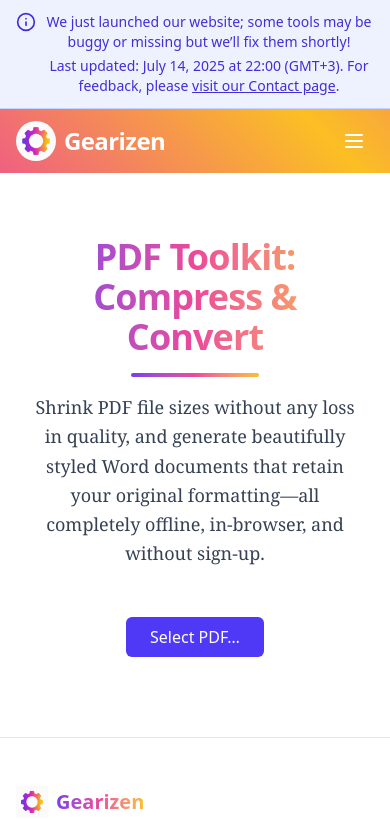
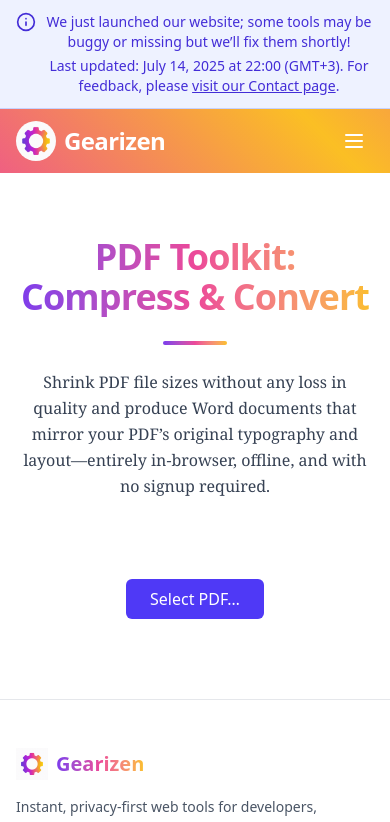
Before and after one commit to tahir-ozcan/gearizen, a Next.js app: page /tools/pdf-toolkit in a window 390 px wide. Shown: the top 822 px of the page. Built offline with nearby package versions, Linux system fonts and the light colour scheme.

Commit message:
Update project to latest local state

```diff
--- a/app/tools/pdf-toolkit/pdf-toolkit-client.tsx
+++ b/app/tools/pdf-toolkit/pdf-toolkit-client.tsx
@@ -71,7 +71,7 @@
       const buf = await uploadFile.arrayBuffer();
       const pdf = await pdfjsLib.getDocument({ data: buf }).promise;
 
-      // Build paragraphs array
+      // Build paragraphs array & preview
       const paragraphs: Paragraph[] = [];
       let previewText = "";
 
@@ -83,17 +83,15 @@
           .map(item => item.str)
           .join(" ");
 
-        // Add to preview
         previewText += pageText + "\n\n";
 
-        // Create paragraph for this page
         paragraphs.push(
           new Paragraph({
             children: [
               new TextRun({
                 text: pageText,
                 font: "Times New Roman",
-                size: 24,    // 12pt
+                size: 24,      // 12pt
               }),
             ],
             spacing: { after: 200 },
@@ -103,16 +101,11 @@
 
       setExtractedText(previewText.trim());
 
-      // Create document with sections
+      // Create Word document
       const doc = new Document({
-        sections: [
-          {
-            children: paragraphs,
-          },
-        ],
+        sections: [{ children: paragraphs }],
       });
 
-      // Pack to blob and trigger download
       const blob = await Packer.toBlob(doc);
       const url = URL.createObjectURL(blob);
       const a = document.createElement("a");
@@ -133,10 +126,10 @@
     <section
       id="pdf-toolkit"
       aria-labelledby="pdf-toolkit-heading"
-      className="space-y-12 antialiased text-gray-900 px-4 md:px-0"
+      className="space-y-20 text-gray-900 antialiased"
     >
       {/* Heading & Description */}
-      <div className="text-center max-w-3xl mx-auto space-y-4">
+      <div className="text-center space-y-6 sm:px-0">
         <h1
           id="pdf-toolkit-heading"
           className="bg-clip-text text-transparent bg-gradient-to-r from-[#7c3aed] via-[#ec4899] to-[#fbbf24]
@@ -144,15 +137,17 @@
         >
           PDF Toolkit: Compress &amp; Convert
         </h1>
-        <div className="mx-auto mt-2 h-1 w-32 rounded-full bg-gradient-to-r from-[#7c3aed] via-[#ec4899] to-[#fbbf24]" />
-        <p className="mt-4 text-lg sm:text-xl font-serif leading-relaxed text-gray-700 max-w-2xl mx-auto">
-          Shrink PDF file sizes without any loss in quality, and generate beautifully styled Word documents
-          that retain your original formatting—all completely offline, in-browser, and without sign-up.
+        <div className="mx-auto mt-2 h-1 w-16 rounded-full bg-gradient-to-r from-[#7c3aed] via-[#ec4899] to-[#fbbf24]" />
+        <div className="mx-auto max-w-2xl space-y-4 text-base sm:text-lg leading-relaxed text-gray-700 font-serif">
+          <p>
+            Shrink PDF file sizes without any loss in quality and produce Word documents that mirror your PDF’s original
+            typography and layout—entirely in-browser, offline, and with no signup required.
           </p>
+        </div>
       </div>
 
       {/* File Selection */}
-      <div className="max-w-md mx-auto flex flex-col items-center gap-4">
+      <div className="max-w-md mx-auto flex flex-col items-center space-y-4">
         <input
           ref={fileInputRef}
           type="file"
@@ -168,20 +163,20 @@
           {uploadFile ? "Change PDF…" : "Select PDF…"}
         </button>
         {uploadFile && (
-          <p className="text-sm text-gray-600 truncate w-full text-center font-mono">
+          <p className="text-sm text-gray-600 font-mono text-center truncate w-full">
             {uploadFile.name} — {(uploadFile.size / 1024).toFixed(1)} KB
           </p>
         )}
       </div>
 
-      {/* Error Message */}
+      {/* Error */}
       {error && (
         <div className="max-w-md mx-auto p-4 bg-red-50 border border-red-200 text-red-700 rounded-md text-center font-serif">
           {error}
         </div>
       )}
 
-      {/* Action Buttons */}
+      {/* Actions */}
       {uploadFile && (
         <div className="max-w-md mx-auto flex flex-wrap justify-center gap-4">
           <button
@@ -193,6 +188,7 @@
           </button>
 
           {compressedUrl && (
+            <>
               <button
                 onClick={() => {
                   const a = document.createElement("a");
@@ -207,6 +203,13 @@
               >
                 Download Compressed
               </button>
+              <button
+                onClick={() => window.open(compressedUrl, "_blank")}
+                className="px-5 py-2 bg-gray-600 text-white rounded-md hover:bg-gray-700 focus:outline-none focus-visible:ring-2 focus-visible:ring-gray-500 transition font-medium"
+              >
+                View Compressed
+              </button>
+            </>
           )}
 
           <button
@@ -221,8 +224,9 @@
 
       {/* Extracted Text Preview */}
       {extractedText && (
-        <div className="max-w-2xl mx-auto prose prose-indigo">
-          <h2 className="text-lg font-semibold text-gray-800">Extracted Text Preview</h2>
+        <div className="max-w-2xl mx-auto space-y-4 sm:px-0">
+          <h2 className="text-2xl font-semibold text-gray-800 tracking-tight">Extracted Text Preview</h2>
+          <div className="mt-1 h-1 w-16 rounded-full bg-gradient-to-r from-[#7c3aed] via-[#ec4899] to-[#fbbf24]" />
           <textarea
             rows={6}
             readOnly
```
Lines whose indentation alone changed are shown as unchanged.
